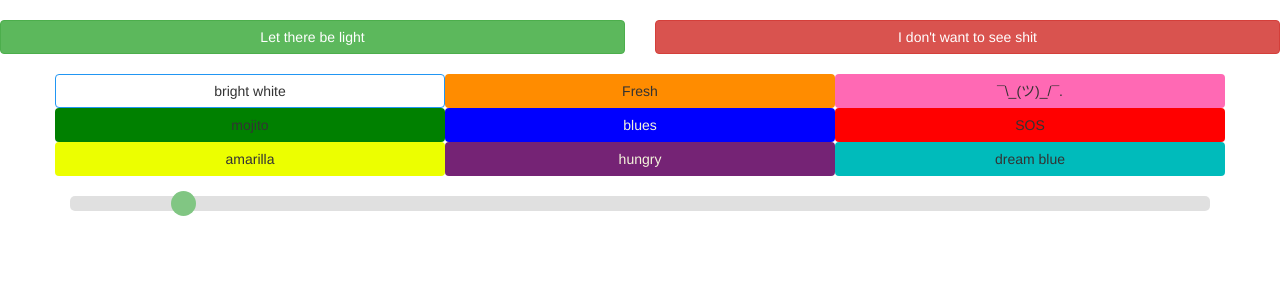
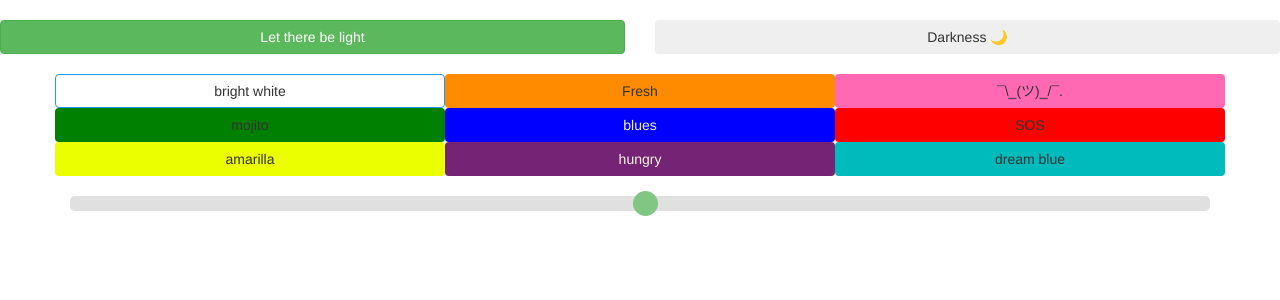
Before and after one commit to josephkobti/NeoFlask, a Flask app: page / in a window 1280 px wide. Shown: the top 300 px of the page. Run offline with Flask 2, Linux system fonts and the light colour scheme; some libraries are stand-ins or nearby versions.

Commit message:
changed button name

```diff
--- a/templates/index.html
+++ b/templates/index.html
@@ -45,7 +45,7 @@
 &nbsp;
   <div class="row">
     <div class="col-xs-6 col-sm-6 col-md-6"><button onclick="turnOn(this)"type="button" class="btn btn-success" style="width: 100%">Let there be light</button></div>
-    <div class="col-xs-6 col-sm-6 col-md-6"><button onclick="turnOff(this)" type="button" class="btn btn-danger" style="width: 100%">I don't want to see shit</button></div>
+    <div class="col-xs-6 col-sm-6 col-md-6"><button onclick="turnOff(this)" type="button" class="btn btn-secondary" style="width: 100%">Darkness 🌙</button></div>
   </div>
   &nbsp;
   <div class="container">
```
